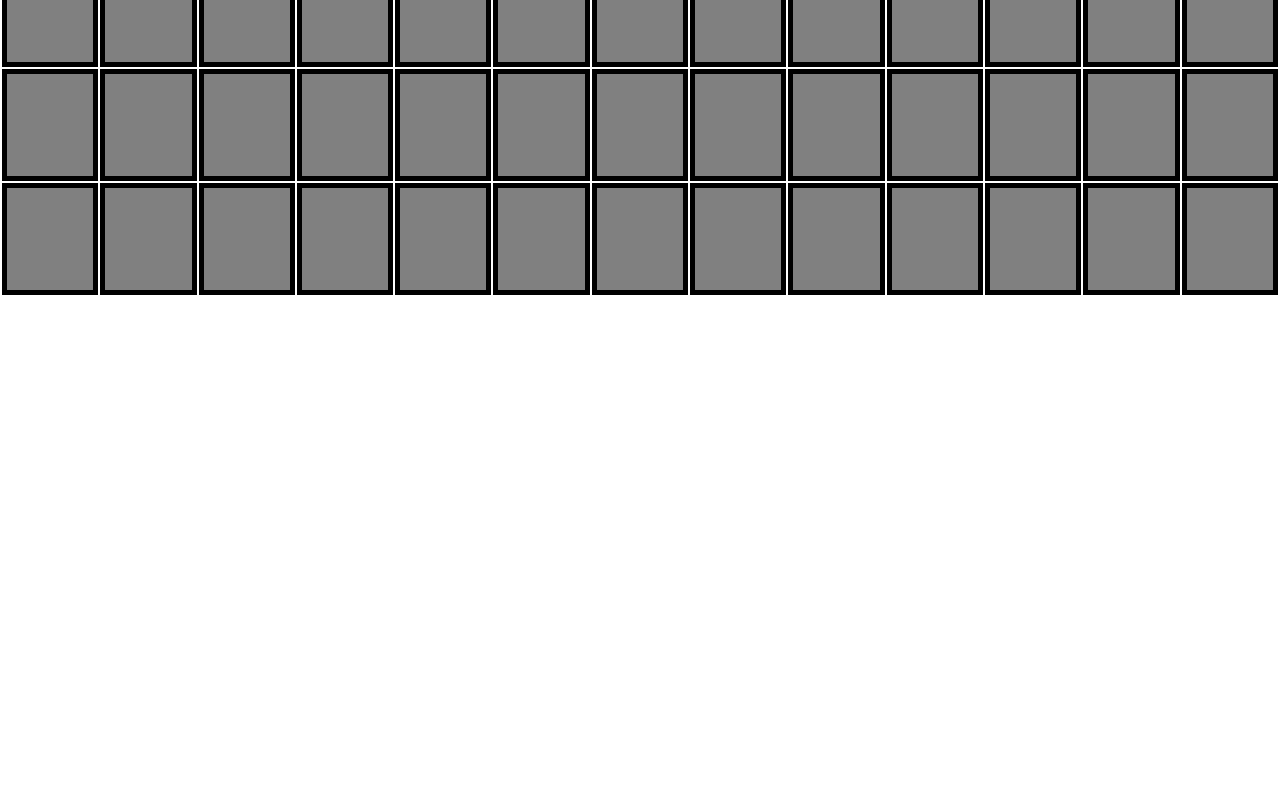
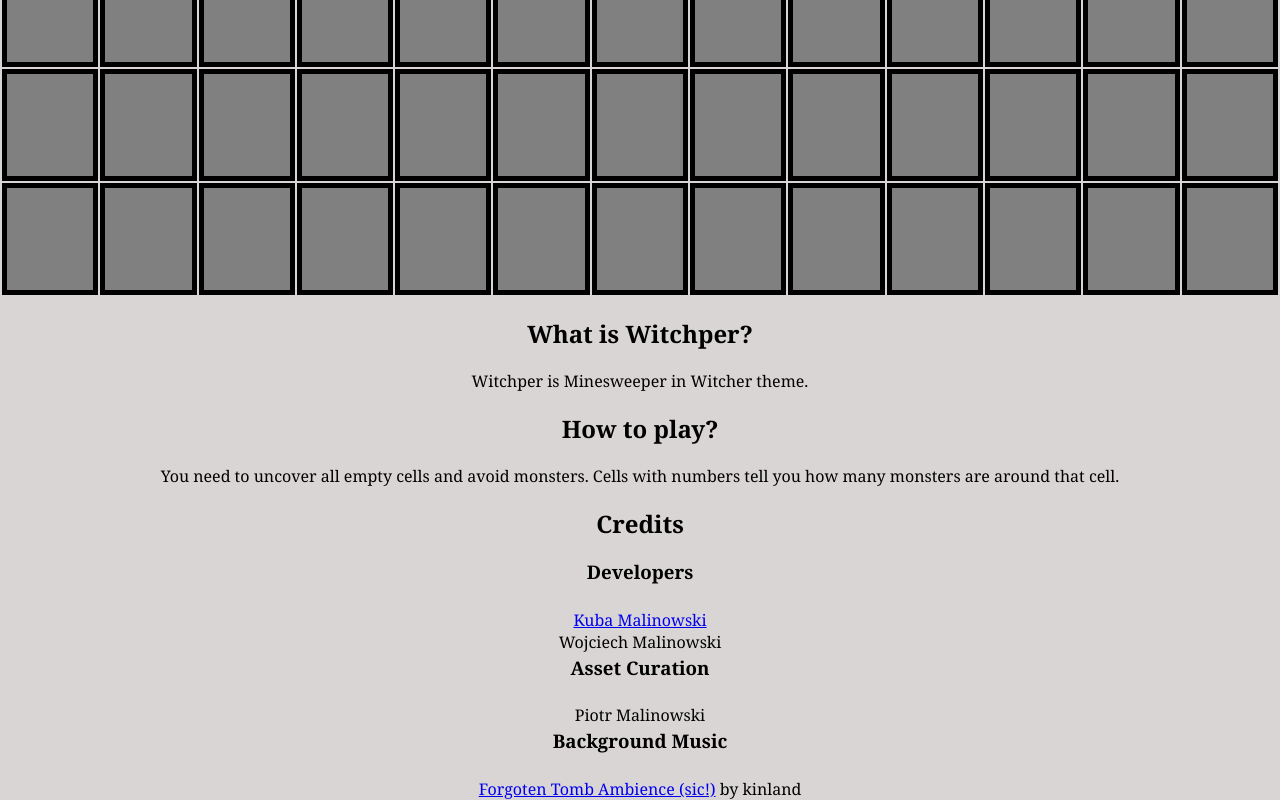
Before and after one commit to wmalinowski/Witchper, a website built with Vite: page index.html in a window 1280 px wide. Shown: the part 503-1303 px from the top of the page. Before the commit the page ends 800 px from the top, so only its background shows below. Built offline with nearby package versions, Linux system fonts and the light colour scheme; what array-shuffle would draw is missing.

Commit message:
Added what is Witchper, how to play and credits.

```diff
--- a/index.html
+++ b/index.html
@@ -9,5 +9,32 @@
   <body>
     <div id="app"></div>
     <script type="module" src="/src/main.ts"></script>
+    <div class="info">
+      <h2>What is Witchper?</h2>
+      <p>Witchper is Minesweeper in Witcher theme.</p>
+
+      <h2>How to play?</h2>
+      <p>You need to uncover all empty cells and avoid monsters.
+         Cells with numbers tell you how many monsters are around that cell.</p>
+
+      <h2>Credits</h2>
+
+      <h3>Developers</h3>
+      <ul>
+        <li> <a href="https://github.com/210psc">Kuba Malinowski</a></li>
+        <li>Wojciech Malinowski</li>
+      </ul>
+
+      <h3>Asset Curation</h3>
+      <ul>
+        <li>Piotr Malinowski</li>
+      </ul>
+
+      <h3>Background Music</h3>
+      <ul>
+        <li><a href="https://opengameart.org/content/forgoten-tomb-ambience">Forgoten Tomb Ambience (sic!)</a> by kinland
+        </li>
+      </ul>
+    </div>
   </body>
 </html>
--- a/src/style.css
+++ b/src/style.css
@@ -1,5 +1,6 @@
 body {
   margin: 0px;
+  background-color: rgb(218, 213, 213);
 }
 
 #app {
@@ -21,3 +22,15 @@
 td.uncovered {
   background-color: aqua;
 }
+
+.info {
+  text-align: center;
+  font-family: Cambria, serif;
+}
+
+.info ul {
+  display: inline;
+  list-style-type: none;
+}
+
+.info h3 { margin: 0.12em 0 }
```
